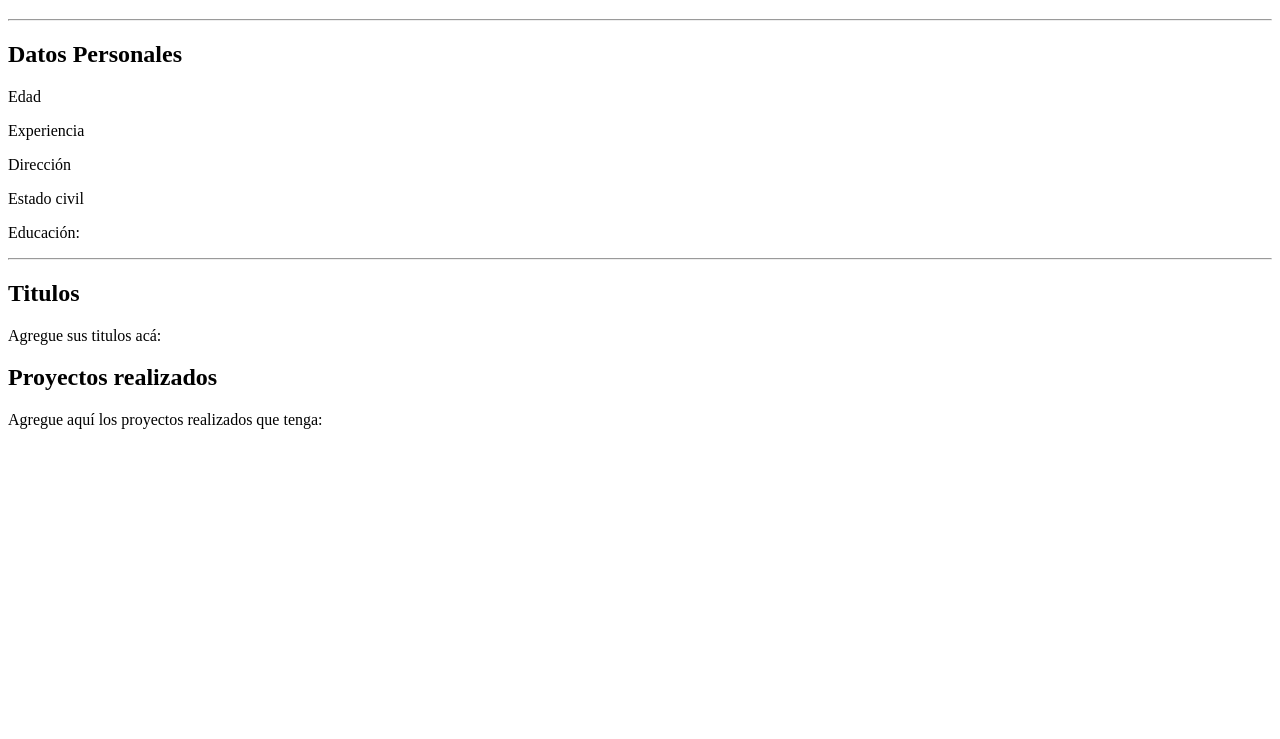
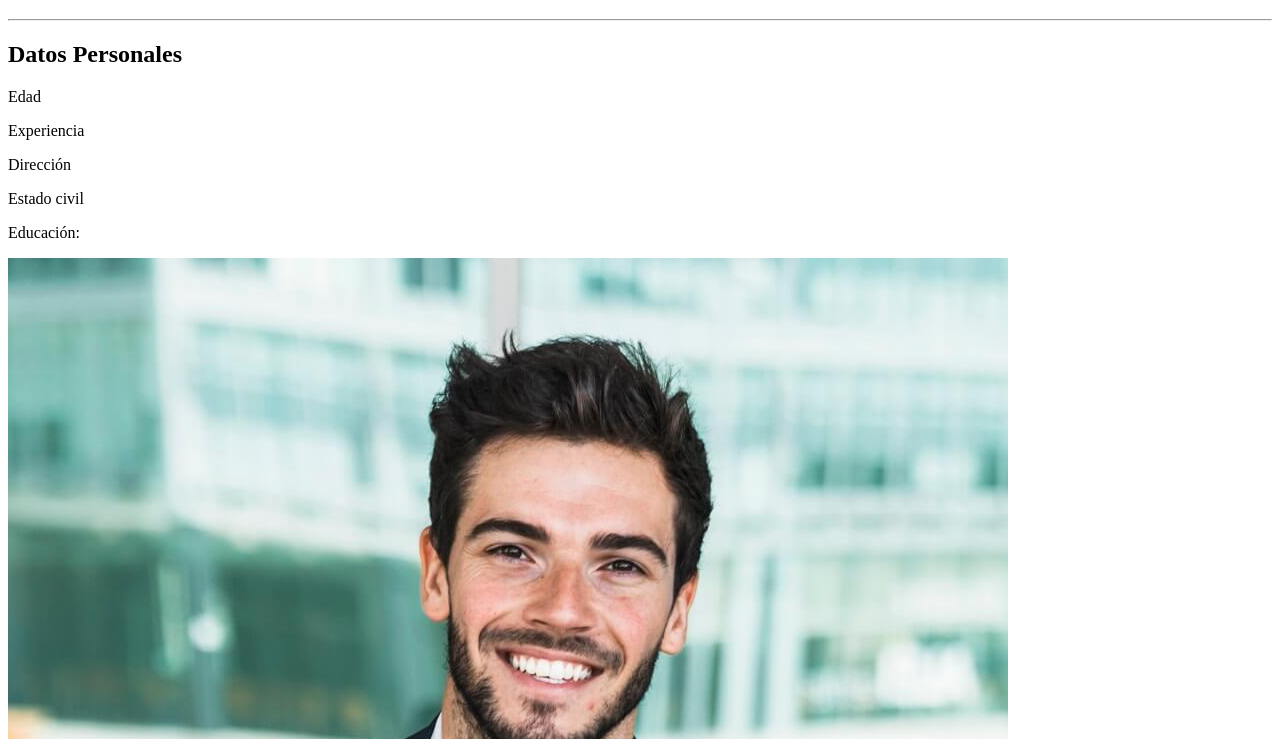
Before and after one commit to MaylinCB/repo_prueba, a plain HTML site: page index.html in a window 1280 px wide. Shown: the part 61-800 px from the top of the page. Drawn offline with Linux system fonts and the light colour scheme.

Commit message:
Commit foto

```diff
--- a/index.html
+++ b/index.html
@@ -16,6 +16,7 @@
     <p>Dirección</p>
     <p>Estado civil</p>
     <p>Educación:</p>
+    <img src="images/foto_cv_lc_es_4.jpg" alt="Foto">
     <hr>
     <h2>Titulos</h2>
     <p>Agregue sus titulos acá:</p>
```
Also changed, not shown: images/foto_cv_lc_es_4.jpg (added).
